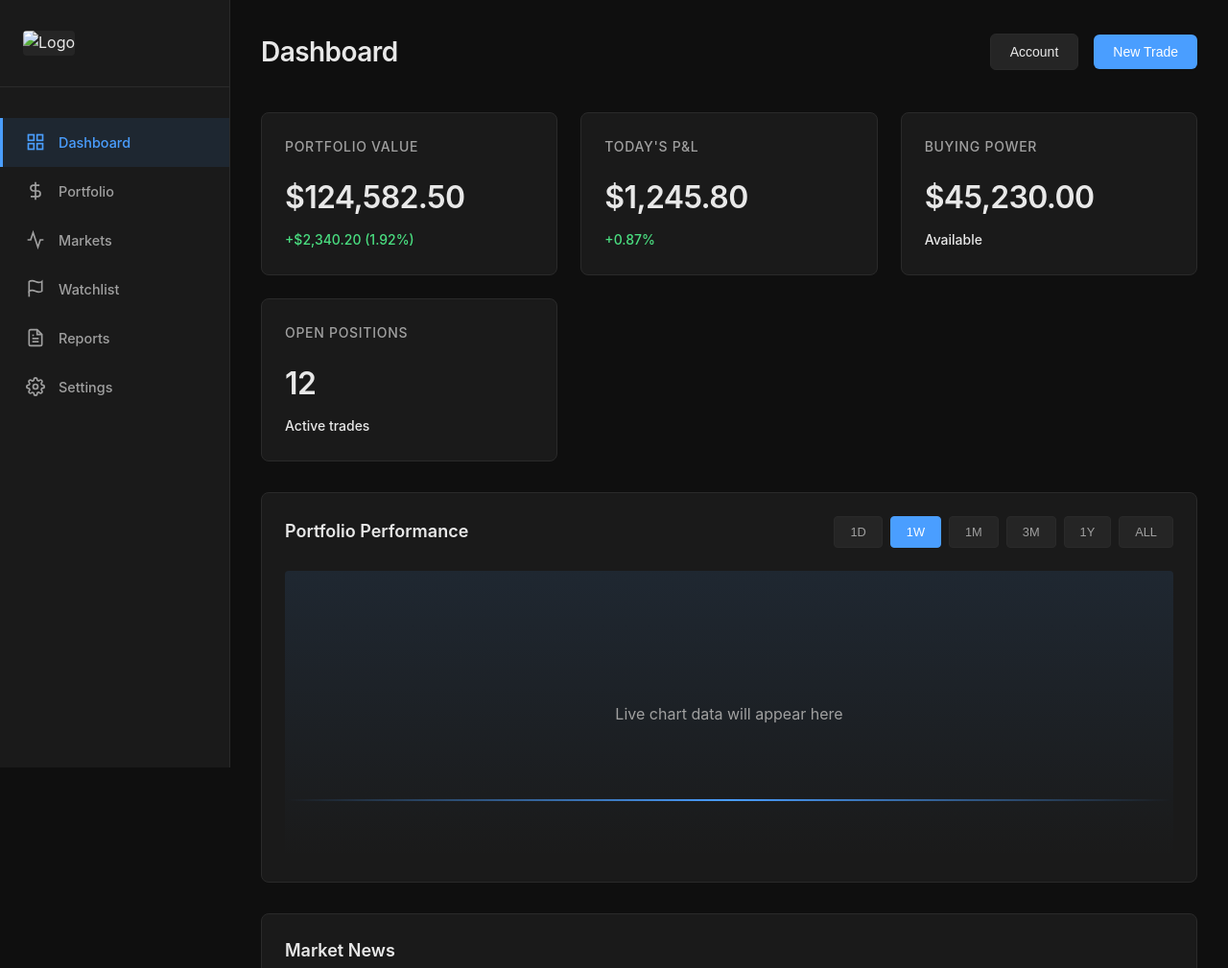
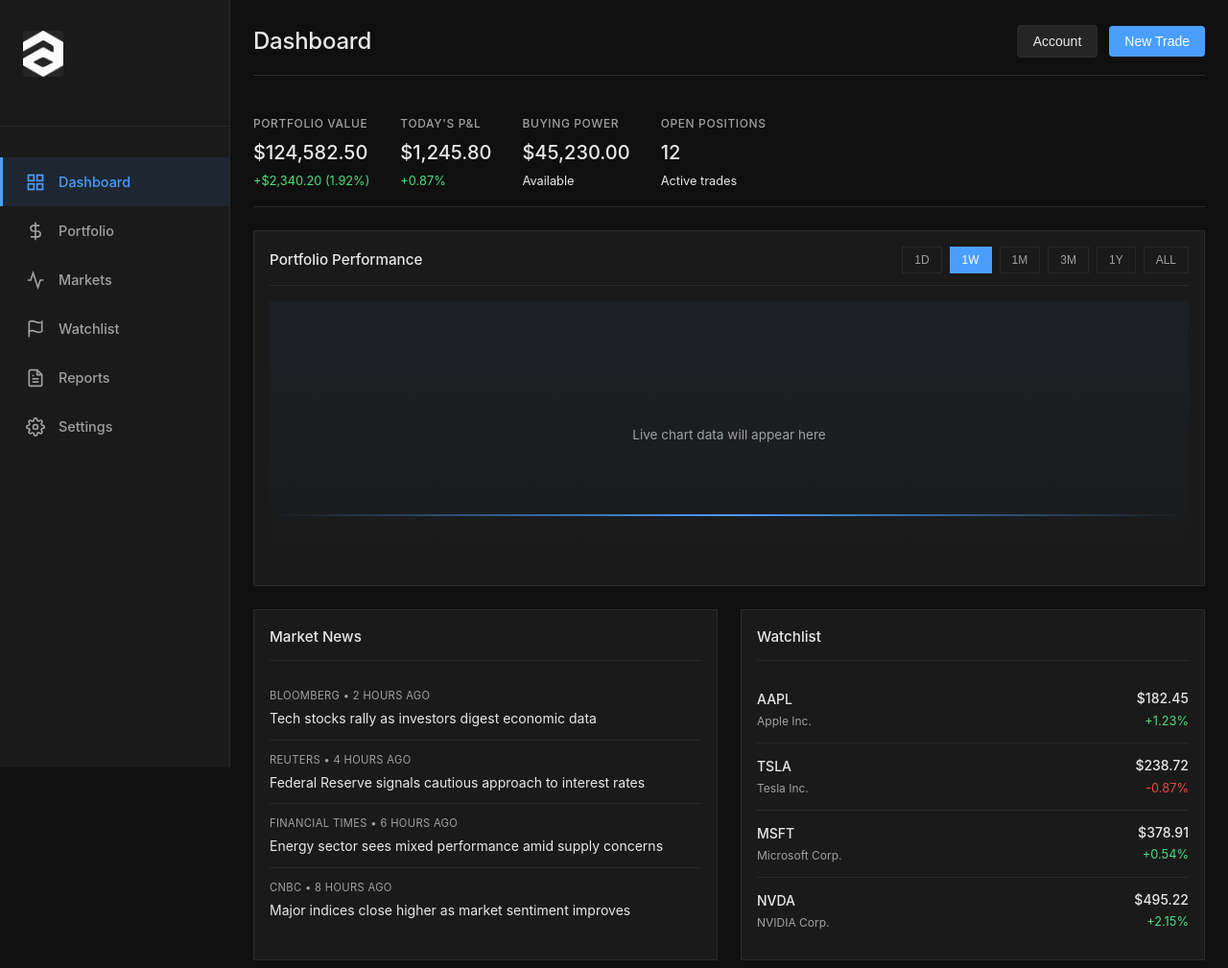
Before and after one commit to pyro90/TradingPortfolioWebsite, a plain HTML site: page index.html in a window 1280 px wide. Shown: the top 1009 px of the page at 96% size. Drawn offline with Linux system fonts and the light colour scheme.

Commit message:
Change to main page design

```diff
--- a/index.html
+++ b/index.html
@@ -58,11 +58,11 @@
             padding: 0 1.5rem 2rem;
             border-bottom: 1px solid var(--border);
             margin-bottom: 2rem;
+            height:100px;
         }
 
         .logo img {
-            width: 140px;
-            height: 40px;
+            height:48px;
             background: var(--bg-tertiary);
             border-radius: 4px;
         }
@@ -99,7 +99,7 @@
         .main-content {
             flex: 1;
             margin-left: 240px;
-            padding: 2rem;
+            padding: 1.5rem;
             padding-bottom: 8rem;
         }
 
@@ -107,27 +107,30 @@
             display: flex;
             justify-content: space-between;
             align-items: center;
-            margin-bottom: 2.5rem;
+            margin-bottom: 1.5rem;
             flex-wrap: wrap;
             gap: 1rem;
+            padding-bottom: 1rem;
+            border-bottom: 1px solid var(--border);
         }
 
         .header h1 {
-            font-size: 1.75rem;
-            font-weight: 600;
-            letter-spacing: -0.02em;
+            font-size: 1.5rem;
+            font-weight: 500;
+            letter-spacing: -0.01em;
+            color: var(--text-primary);
         }
 
         .user-actions {
             display: flex;
-            gap: 1rem;
+            gap: 0.75rem;
             align-items: center;
         }
 
         .btn {
-            padding: 0.625rem 1.25rem;
+            padding: 0.5rem 1rem;
             border: none;
-            border-radius: 6px;
+            border-radius: 4px;
             font-size: 0.875rem;
             font-weight: 500;
             transition: all 0.2s;
@@ -140,7 +143,6 @@
 
         .btn-primary:hover {
             background: var(--accent-hover);
-            transform: translateY(-1px);
         }
 
         .btn-secondary {
@@ -153,76 +155,67 @@
             background: var(--bg-secondary);
         }
 
-        .grid {
-            display: grid;
-            grid-template-columns: repeat(auto-fit, minmax(280px, 1fr));
-            gap: 1.5rem;
-            margin-bottom: 2rem;
+        /* Portfolio Summary Bar */
+        .portfolio-summary {
+            display: flex;
+            gap: 2rem;
+            padding: 1rem 0;
+            margin-bottom: 1.5rem;
+            border-bottom: 1px solid var(--border);
+            flex-wrap: wrap;
         }
 
-        .card {
-            background: var(--bg-secondary);
-            border: 1px solid var(--border);
-            border-radius: 8px;
-            padding: 1.5rem;
-            transition: transform 0.2s, border-color 0.2s;
+        .summary-item {
+            display: flex;
+            flex-direction: column;
+            gap: 0.25rem;
         }
 
-        .card:hover {
-            border-color: var(--accent);
-            transform: translateY(-2px);
+        .summary-label {
+            font-size: 0.75rem;
+            color: var(--text-secondary);
+            text-transform: uppercase;
+            letter-spacing: 0.05em;
+            font-weight: 500;
         }
 
-        .card-header {
-            display: flex;
-            justify-content: space-between;
-            align-items: center;
-            margin-bottom: 1rem;
+        .summary-value {
+            font-size: 1.25rem;
+            font-weight: 500;
+            color: var(--text-primary);
         }
 
-        .card-title {
-            font-size: 0.875rem;
-            color: var(--text-secondary);
-            font-weight: 500;
-            text-transform: uppercase;
-            letter-spacing: 0.05em;
-        }
-
-        .card-value {
-            font-size: 2rem;
-            font-weight: 600;
-            margin-bottom: 0.5rem;
-            letter-spacing: -0.02em;
-        }
-
-        .card-change {
-            font-size: 0.875rem;
-            font-weight: 500;
+        .summary-change {
+            font-size: 0.8rem;
+            font-weight: 400;
         }
 
         .positive { color: var(--success); }
         .negative { color: var(--danger); }
 
+        /* Chart Section */
         .chart-section {
             background: var(--bg-secondary);
             border: 1px solid var(--border);
-            border-radius: 8px;
-            padding: 1.5rem;
-            margin-bottom: 2rem;
+            padding: 1rem;
+            margin-bottom: 1.5rem;
         }
 
         .chart-header {
             display: flex;
             justify-content: space-between;
             align-items: center;
-            margin-bottom: 1.5rem;
+            margin-bottom: 1rem;
+            padding-bottom: 0.75rem;
+            border-bottom: 1px solid var(--border);
             flex-wrap: wrap;
             gap: 1rem;
         }
 
         .chart-title {
-            font-size: 1.125rem;
-            font-weight: 600;
+            font-size: 0.95rem;
+            font-weight: 500;
+            color: var(--text-primary);
         }
 
         .chart-controls {
@@ -231,32 +224,36 @@
         }
 
         .chart-btn {
-            padding: 0.5rem 1rem;
-            background: var(--bg-tertiary);
+            padding: 0.375rem 0.75rem;
+            background: transparent;
             border: 1px solid var(--border);
-            border-radius: 4px;
             color: var(--text-secondary);
-            font-size: 0.8rem;
+            font-size: 0.75rem;
             font-weight: 500;
             transition: all 0.2s;
         }
 
-        .chart-btn:hover, .chart-btn.active {
+        .chart-btn:hover {
+            border-color: var(--accent);
+            color: var(--accent);
+        }
+
+        .chart-btn.active {
             background: var(--accent);
             color: white;
             border-color: var(--accent);
         }
 
         .chart-placeholder {
-            height: 300px;
-            background: linear-gradient(180deg, rgba(74, 158, 255, 0.1) 0%, transparent 100%);
-            border-radius: 4px;
+            height: 280px;
+            background: linear-gradient(180deg, rgba(74, 158, 255, 0.05) 0%, transparent 100%);
             display: flex;
             align-items: center;
             justify-content: center;
             color: var(--text-secondary);
             position: relative;
             overflow: hidden;
+            font-size: 0.85rem;
         }
 
         .chart-line {
@@ -274,89 +271,79 @@
             50% { opacity: 1; }
         }
 
-        .news-section {
-            background: var(--bg-secondary);
-            border: 1px solid var(--border);
-            border-radius: 8px;
-            padding: 1.5rem;
+        /* Two Column Layout for News and Watchlist */
+        .content-grid {
+            display: grid;
+            grid-template-columns: 1fr 1fr;
+            gap: 1.5rem;
             margin-bottom: 2rem;
         }
 
+        .news-section, .watchlist {
+            background: var(--bg-secondary);
+            border: 1px solid var(--border);
+            padding: 1rem;
+        }
+
         .section-title {
-            font-size: 1.125rem;
-            font-weight: 600;
-            margin-bottom: 1.5rem;
+            font-size: 0.95rem;
+            font-weight: 500;
+            margin-bottom: 1rem;
+            padding-bottom: 0.75rem;
+            border-bottom: 1px solid var(--border);
+            color: var(--text-primary);
         }
 
         .news-item {
-            padding: 1rem 0;
+            padding: 0.75rem 0;
             border-bottom: 1px solid var(--border);
-            transition: padding-left 0.2s;
         }
 
         .news-item:last-child {
             border-bottom: none;
         }
 
-        .news-item:hover {
-            padding-left: 0.5rem;
-        }
-
         .news-source {
-            font-size: 0.75rem;
+            font-size: 0.7rem;
             color: var(--text-secondary);
-            margin-bottom: 0.375rem;
+            margin-bottom: 0.25rem;
+            text-transform: uppercase;
+            letter-spacing: 0.03em;
         }
 
         .news-title {
-            font-size: 0.9375rem;
-            font-weight: 500;
+            font-size: 0.875rem;
+            font-weight: 400;
             color: var(--text-primary);
-            margin-bottom: 0.375rem;
             line-height: 1.4;
-        }
-
-        .news-time {
-            font-size: 0.75rem;
-            color: var(--text-secondary);
-        }
-
-        .watchlist {
-            background: var(--bg-secondary);
-            border: 1px solid var(--border);
-            border-radius: 8px;
-            padding: 1.5rem;
         }
 
         .watchlist-item {
             display: flex;
             justify-content: space-between;
             align-items: center;
-            padding: 1rem;
+            padding: 0.75rem 0;
             border-bottom: 1px solid var(--border);
-            transition: background 0.2s;
         }
 
         .watchlist-item:last-child {
             border-bottom: none;
         }
 
-        .watchlist-item:hover {
-            background: var(--bg-tertiary);
-        }
-
         .watchlist-symbol {
             display: flex;
             flex-direction: column;
+            gap: 0.125rem;
         }
 
         .symbol-ticker {
-            font-weight: 600;
-            font-size: 0.9375rem;
+            font-weight: 500;
+            font-size: 0.875rem;
+            color: var(--text-primary);
         }
 
         .symbol-name {
-            font-size: 0.8rem;
+            font-size: 0.75rem;
             color: var(--text-secondary);
         }
 
@@ -364,11 +351,13 @@
             display: flex;
             flex-direction: column;
             align-items: flex-end;
+            gap: 0.125rem;
         }
 
         .price {
-            font-weight: 600;
-            margin-bottom: 0.25rem;
+            font-weight: 500;
+            font-size: 0.875rem;
+            color: var(--text-primary);
         }
 
         .footer {
@@ -434,6 +423,12 @@
             color: var(--text-primary);
         }
 
+        @media (max-width: 968px) {
+            .content-grid {
+                grid-template-columns: 1fr;
+            }
+        }
+
         @media (max-width: 768px) {
             .sidebar {
                 transform: translateX(-100%);
@@ -456,13 +451,18 @@
                 margin-left: 3rem;
             }
 
-            .grid {
-                grid-template-columns: 1fr;
+            .portfolio-summary {
+                flex-direction: column;
+                gap: 1rem;
             }
 
             .chart-controls {
                 width: 100%;
                 overflow-x: auto;
+            }
+
+            .content-grid {
+                grid-template-columns: 1fr;
             }
 
             .footer-content {
@@ -477,7 +477,7 @@
     <div class="container">
         <nav class="sidebar" id="sidebar">
             <div class="logo">
-                <img src="placeholder-logo.png" alt="Logo">
+                <img src="img/logo-img.png" alt="Logo">
             </div>
             <a href="#" class="nav-item active">
                 <svg class="nav-icon" viewBox="0 0 24 24" fill="none" stroke="currentColor" stroke-width="2">
@@ -536,37 +536,29 @@
                 </div>
             </div>
 
-            <div class="grid">
-                <div class="card">
-                    <div class="card-header">
-                        <span class="card-title">Portfolio Value</span>
-                    </div>
-                    <div class="card-value">$124,582.50</div>
-                    <div class="card-change positive">+$2,340.20 (1.92%)</div>
+            <div class="portfolio-summary">
+                <div class="summary-item">
+                    <span class="summary-label">Portfolio Value</span>
+                    <span class="summary-value">$124,582.50</span>
+                    <span class="summary-change positive">+$2,340.20 (1.92%)</span>
                 </div>
 
-                <div class="card">
-                    <div class="card-header">
-                        <span class="card-title">Today's P&L</span>
-                    </div>
-                    <div class="card-value">$1,245.80</div>
-                    <div class="card-change positive">+0.87%</div>
+                <div class="summary-item">
+                    <span class="summary-label">Today's P&L</span>
+                    <span class="summary-value">$1,245.80</span>
+                    <span class="summary-change positive">+0.87%</span>
                 </div>
 
-                <div class="card">
-                    <div class="card-header">
-                        <span class="card-title">Buying Power</span>
-                    </div>
-                    <div class="card-value">$45,230.00</div>
-                    <div class="card-change">Available</div>
+                <div class="summary-item">
+                    <span class="summary-label">Buying Power</span>
+                    <span class="summary-value">$45,230.00</span>
+                    <span class="summary-change">Available</span>
                 </div>
 
-                <div class="card">
-                    <div class="card-header">
-                        <span class="card-title">Open Positions</span>
-                    </div>
-                    <div class="card-value">12</div>
-                    <div class="card-change">Active trades</div>
+                <div class="summary-item">
+                    <span class="summary-label">Open Positions</span>
+                    <span class="summary-value">12</span>
+                    <span class="summary-change">Active trades</span>
                 </div>
             </div>
 
@@ -588,6 +580,7 @@
                 </div>
             </div>
 
+            <div class="content-grid">
                 <div class="news-section">
                     <h2 class="section-title">Market News</h2>
                     <div class="news-item">
@@ -617,7 +610,7 @@
                         </div>
                         <div class="watchlist-price">
                             <span class="price">$182.45</span>
-                        <span class="card-change positive">+1.23%</span>
+                            <span class="summary-change positive">+1.23%</span>
                         </div>
                     </div>
                     <div class="watchlist-item">
@@ -627,7 +620,7 @@
                         </div>
                         <div class="watchlist-price">
                             <span class="price">$238.72</span>
-                        <span class="card-change negative">-0.87%</span>
+                            <span class="summary-change negative">-0.87%</span>
                         </div>
                     </div>
                     <div class="watchlist-item">
@@ -637,7 +630,7 @@
                         </div>
                         <div class="watchlist-price">
                             <span class="price">$378.91</span>
-                        <span class="card-change positive">+0.54%</span>
+                            <span class="summary-change positive">+0.54%</span>
                         </div>
                     </div>
                     <div class="watchlist-item">
@@ -647,7 +640,8 @@
                         </div>
                         <div class="watchlist-price">
                             <span class="price">$495.22</span>
-                        <span class="card-change positive">+2.15%</span>
+                            <span class="summary-change positive">+2.15%</span>
+                        </div>
                     </div>
                 </div>
             </div>
```
Also changed, not shown: img/logo-img.png (added), 1 other file. Lines whose indentation alone changed are shown as unchanged.
